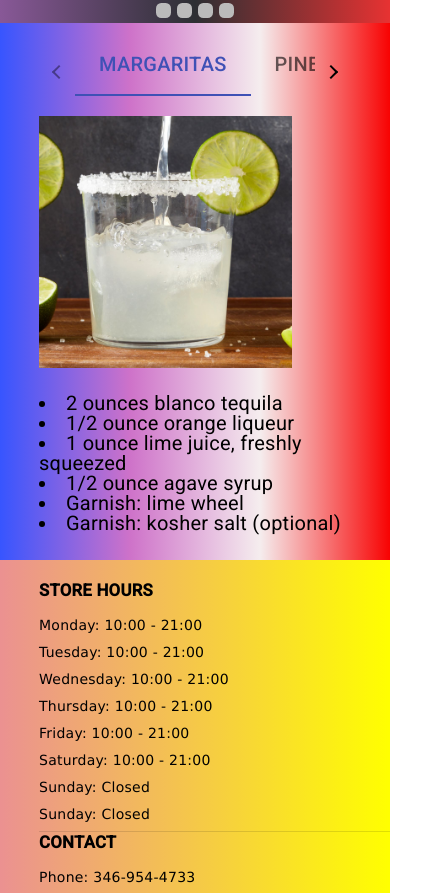
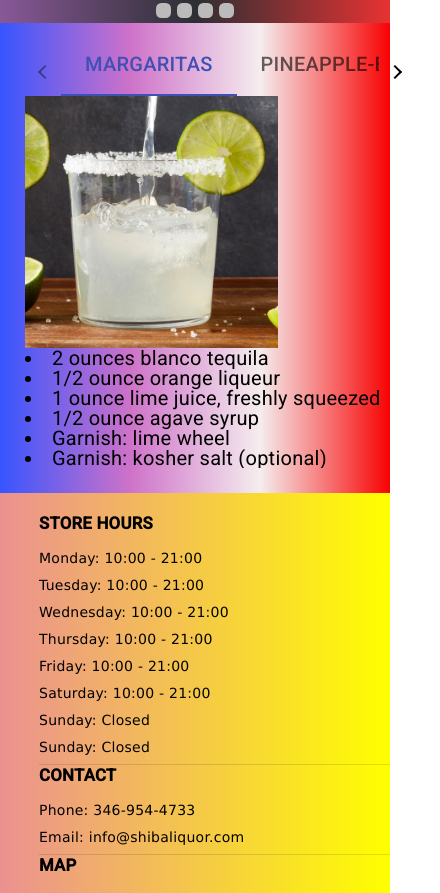
Before and after one commit to rednguyen/ShibaLiquorSite, an Angular app: page / in a window 390 px wide. Shown: the part 1717-2610 px from the top of the page, 440 px wide, since content can reach past the window. Built offline with nearby package versions, Linux system fonts and the light colour scheme; grey boxes are pictures that could not be loaded.

Commit message:
Commited

```diff
--- a/src/app/recipe/recipe.component.css
+++ b/src/app/recipe/recipe.component.css
@@ -1,8 +1,8 @@
 .content-wrap-sanpham{
     padding: 25px;
-    width: 50%;
+    width: 65%;
     margin: 0 auto;
-    clear: both;
+    /* clear: both; */
     /* place-content: center; */
     /* background-image: url("../../assets/ocean.jpg"); */
     background-size: cover;
@@ -16,9 +16,9 @@
 
 @media (max-width: 799px) {
     .content-wrap-sanpham {
-        width: 80%;
+        width: 100%;
     }
     .recipe-mobile {
-        display: inline-block;
+        display: table-row;
     }
 }
```
